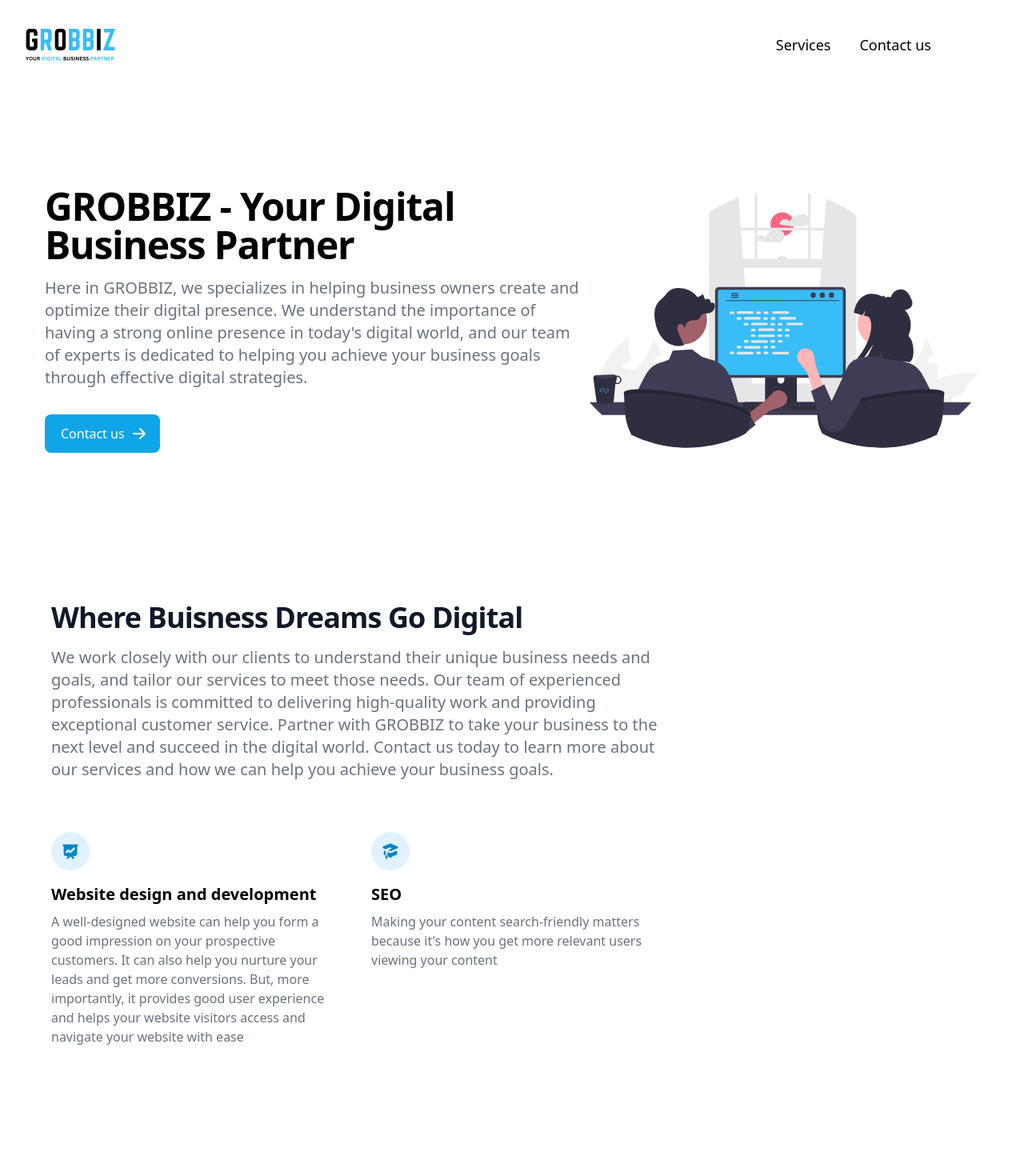
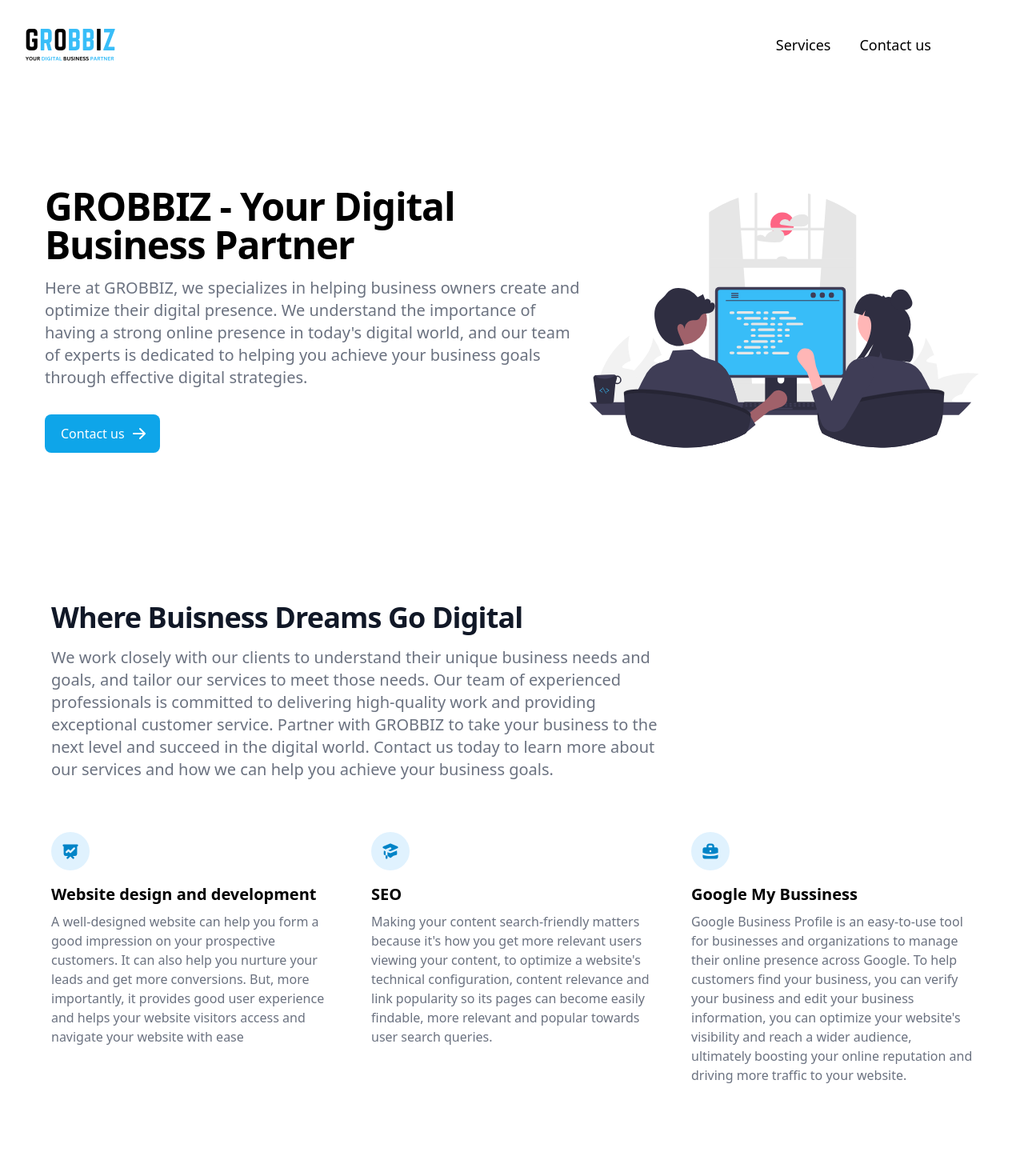
Before and after one commit to kxpatil02/landing-page, a React (Vite) app: page / in a window 1280 px wide. Shown: the top 1470 px of the page at 80% size. Built offline with nearby package versions, Linux system fonts and the light colour scheme; no server answers.

Commit message:
Update Home.jsx
in footer section:
                         add an whatsapp icon indicating only whatsapp no.

```diff
--- a/src/pages/Home.jsx
+++ b/src/pages/Home.jsx
@@ -46,7 +46,7 @@
               {/* GROBBIZ - Your Digital Business Partner */}
             </h1>
             <p className="max-w-2xl mb-6 font-light text-gray-500 lg:mb-8 md:text-lg lg:text-xl dark:text-gray-400">
-              Here in GROBBIZ, we specializes in helping business owners create
+              Here at GROBBIZ, we specializes in helping business owners create
               and optimize their digital presence. We understand the importance
               of having a strong online presence in today's digital world, and
               our team of experts is dedicated to helping you achieve your
@@ -1016,7 +1016,8 @@
               </h3>
               <p className="text-gray-500 dark:text-gray-400">
                 A well-designed website can help you form a good impression on
-                your prospective customers. It can also help you nurture your
+                your prospective customers.
+               It can also help you nurture your
                 leads and get more conversions. But, more importantly, it
                 provides good user experience and helps your website visitors
                 access and navigate your website with ease
@@ -1039,18 +1040,19 @@
               <h3 className="mb-2 text-xl font-bold dark:text-white">SEO</h3>
               <p className="text-gray-500 dark:text-gray-400">
                 Making your content search-friendly matters because it's how you
-                get more relevant users viewing your content
+                get more relevant users viewing your content, to optimize a website's technical configuration, content relevance and link popularity so its pages can become easily findable, more relevant and popular towards user search queries.
               </p>
             </div>
             <div>
-              {/* <div className="flex justify-center items-center mb-4 w-10 h-10 rounded-full bg-indigo-100 lg:h-12 lg:w-12 dark:bg-indigo-900">
+            <div className="flex justify-center items-center mb-4 w-10 h-10 rounded-full bg-sky-100 lg:h-12 lg:w-12 dark:bg-sky-900">
                 <svg
-                  className="w-5 h-5 text-indigo-600 lg:w-6 lg:h-6 dark:text-indigo-300"
+                  className="w-5 h-5 text-sky-600 lg:w-6 lg:h-6 dark:text-sky-300"
                   fill="currentColor"
                   viewBox="0 0 20 20"
                   xmlns="http://www.w3.org/2000/svg"
                 >
                   <path
+
                     fillRule="evenodd"
                     d="M6 6V5a3 3 0 013-3h2a3 3 0 013 3v1h2a2 2 0 012 2v3.57A22.952 22.952 0 0110 13a22.95 22.95 0 01-8-1.43V8a2 2 0 012-2h2zm2-1a1 1 0 011-1h2a1 1 0 011 1v1H8V5zm1 5a1 1 0 011-1h.01a1 1 0 110 2H10a1 1 0 01-1-1z"
                     clipRule="evenodd"
@@ -1059,14 +1061,13 @@
                 </svg>
               </div>
               <h3 className="mb-2 text-xl font-bold dark:text-white">
-                Business Automation
+                Google My Bussiness
               </h3>
               <p className="text-gray-500 dark:text-gray-400">
-                Auto-assign tasks, send Slack messages, and much more. Now power
-                up with hundreds of new templates href help you get started.
-              </p>
+                Google Business Profile is an easy-to-use tool for businesses and organizations to manage their online presence across Google. To help customers find your business, you can verify your business and edit your business information, you can optimize your website's visibility and reach a wider audience, ultimately boosting your online reputation and driving more traffic to your website.
+                </p>
             </div>
-            <div>
+            {/* <div>
               <div className="flex justify-center items-center mb-4 w-10 h-10 rounded-full bg-indigo-100 lg:h-12 lg:w-12 dark:bg-indigo-900">
                 <svg
                   className="w-5 h-5 text-indigo-600 lg:w-6 lg:h-6 dark:text-indigo-300"
@@ -1131,8 +1132,8 @@
                 Keep your company’s lights on with customizable, iterative, and
                 structured workflows built for all efficient teams and
                 individual.
-              </p> */}
-            </div>
+              </p>
+            </div>*/}
           </div>
         </div>
       </section>
```
